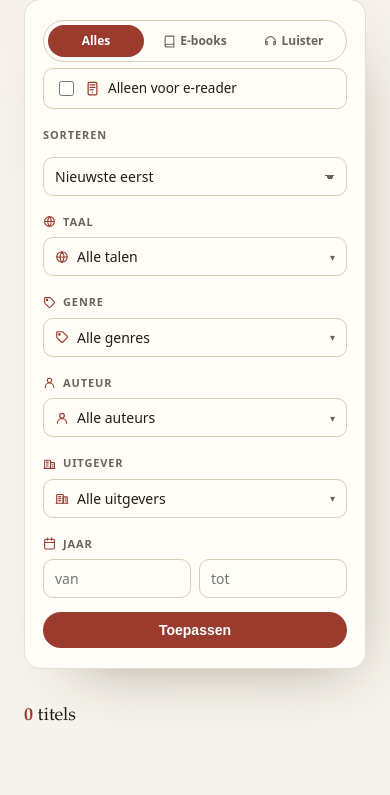
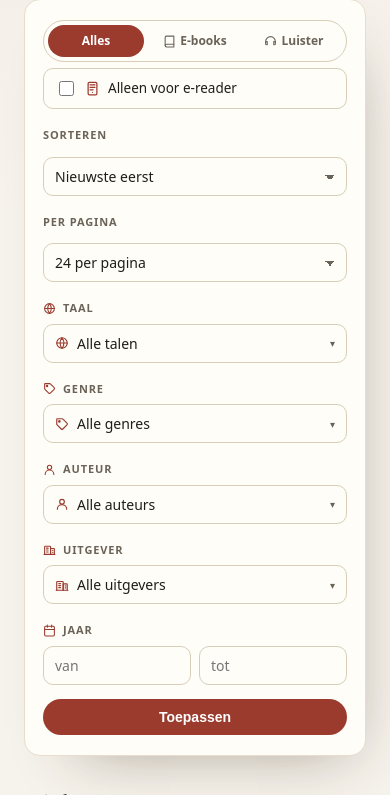
Before and after one commit to h11t-labs/online-bibliotheek-catalogus, a FastAPI app: page / in a window 390 px wide. Shown: the part 468-1263 px from the top of the page. Run offline with FastAPI, Linux system fonts and the light colour scheme; data that the repository does not hold is empty; some libraries are stand-ins or nearby versions.

Commit message:
web: two covers per row on phones + an items-per-page selector
- Mobile: force a 2-column grid below 480px so phones show two covers per row instead
  of one oversized one.
- Add a per_page selector (12/24/48/96, default 24) to the filter form; it's carried
  through filters and pagination via the URL state.

Co-Authored-By: Claude Opus 4.8 <noreply@anthropic.com>

```diff
--- a/src/obc/web/app.py
+++ b/src/obc/web/app.py
@@ -31,6 +31,7 @@ from .bio import author_bio
 
 DB_PATH = Path(os.environ.get("OBC_DB", db.DEFAULT_DB))
 PAGE_SIZE = 24
+PER_PAGE_OPTIONS = (12, 24, 48, 96)  # selectable items-per-page (PAGE_SIZE is the default)
 # Absolute site origin for canonical/OG/sitemap URLs (e.g. https://…fly.dev). Empty
 # locally → those fall back to the request's own base URL.
 SITE_URL = os.environ.get("OBC_SITE_URL", "").rstrip("/")
@@ -248,8 +249,10 @@ def search(
     year_to: str = "",
     sort: str = "",
     page: int = Query(1, ge=1),
+    per_page: int = Query(PAGE_SIZE, alias="per_page"),
 ):
     q = q.strip()
+    page_size = per_page if per_page in PER_PAGE_OPTIONS else PAGE_SIZE
     yf, yt = queries.parse_year(year_from), queries.parse_year(year_to)
     # unset sort -> relevance for a search, newest-first when browsing
     if sort not in queries.SORTS:
@@ -267,7 +270,7 @@ def search(
         ereader=(ereader == "1"), year_from=yf, year_to=yt, sort=sort)
 
     conn = _conn()
-    result = queries.search(conn, filters, page, PAGE_SIZE)
+    result = queries.search(conn, filters, page, page_size)
     rows = result.rows
     facets = _facets(conn)
     formats_map = queries.formats_map(conn, rows)
@@ -276,14 +279,15 @@ def search(
     conn.close()
 
     total = result.total
-    pages = max(1, (total + PAGE_SIZE - 1) // PAGE_SIZE)
+    pages = max(1, (total + page_size - 1) // page_size)
     list_names = {lst["slug"]: lst["name"] for lst in facets["lists"]}
 
     state = {"q": q, "format": format_, "language": language, "genre": genre,
              "publisher": publisher, "author": author, "list": lists_,
              "ereader": ereader if ereader == "1" else "", "sort": sort,
              "year_from": year_from if yf is not None else "",
-             "year_to": year_to if yt is not None else ""}
+             "year_to": year_to if yt is not None else "",
+             "per_page": str(page_size) if page_size != PAGE_SIZE else ""}
 
     # active-filter chips (each with a remove URL + icon)
     chips = []
@@ -314,7 +318,8 @@ def search(
         "format": format_, "language": language, "genre": genre,
         "publisher": publisher, "author": author, "list": lists_, "ereader": ereader,
         "year_from": state["year_from"], "year_to": state["year_to"], "sort": sort,
-        "page": page, "pages": pages, "facets": facets, "page_size": PAGE_SIZE,
+        "page": page, "pages": pages, "facets": facets, "page_size": page_size,
+        "per_page_options": list(PER_PAGE_OPTIONS),
         "chips": chips, "has_filters": bool(q or chips), "state": state,
         "robots": "noindex,follow" if (q or chips) else "index,follow",
         "formats_map": formats_map, "lists_map": lists_map,
--- a/src/obc/web/templates/base.html
+++ b/src/obc/web/templates/base.html
@@ -178,6 +178,7 @@
 
     /* shared book grid (search, author, list pages may override) */
     .grid{display:grid;grid-template-columns:repeat(auto-fill,minmax(168px,1fr));gap:26px 22px}
+    @media (max-width:480px){ .grid{grid-template-columns:repeat(2,1fr);gap:18px 12px} }
     .book{display:flex;flex-direction:column;gap:10px;transition:transform .18s ease}
     .book:hover{transform:translateY(-4px)}
     .book .cover{position:relative;aspect-ratio:2/3;border-radius:12px;overflow:hidden;
--- a/src/obc/web/templates/search.html
+++ b/src/obc/web/templates/search.html
@@ -98,6 +98,8 @@
   .empty{text-align:center;padding:70px 20px;color:var(--ink-soft)}
   .empty .big{font-size:46px;margin-bottom:10px}
   @media (max-width:820px){ .layout{grid-template-columns:1fr} .rail{position:static} }
+  /* phones: two covers per row instead of one big one */
+  @media (max-width:480px){ .grid{grid-template-columns:repeat(2,1fr);gap:18px 12px} }
 {% endblock %}
 
 {% block body %}
@@ -137,6 +139,10 @@
           <option value="year_asc"  {{ 'selected' if sort=='year_asc' }}>Oudste eerst</option>
           <option value="title"     {{ 'selected' if sort=='title' }}>Titel A–Z</option>
           <option value="relevance" {{ 'selected' if sort=='relevance' }}>Relevantie (beste match)</option>
+        </select>
+        <h3>Per pagina</h3>
+        <select class="field" name="per_page" onchange="this.form.submit()">
+          {% for n in per_page_options %}<option value="{{ n }}" {{ 'selected' if n == page_size }}>{{ n }} per pagina</option>{% endfor %}
         </select>
         <h3><svg><use href="#ic-lang"/></svg> Taal</h3>
         {{ combo('language', 'Alle talen', facets.languages, language, 'lang') }}
```
Also changed, not shown: tests/test_web.py (+6 -0 lines), CHANGELOG.md.
